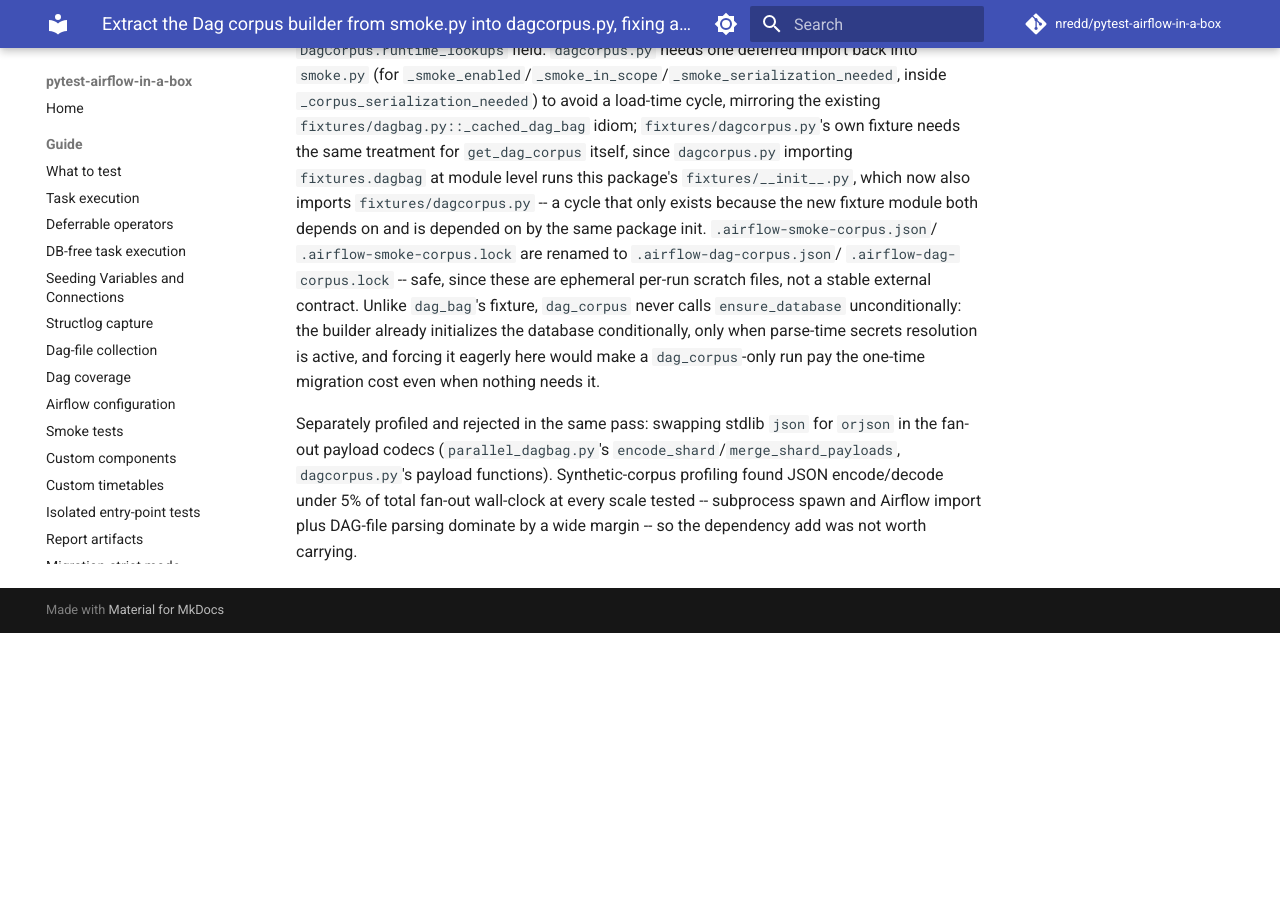
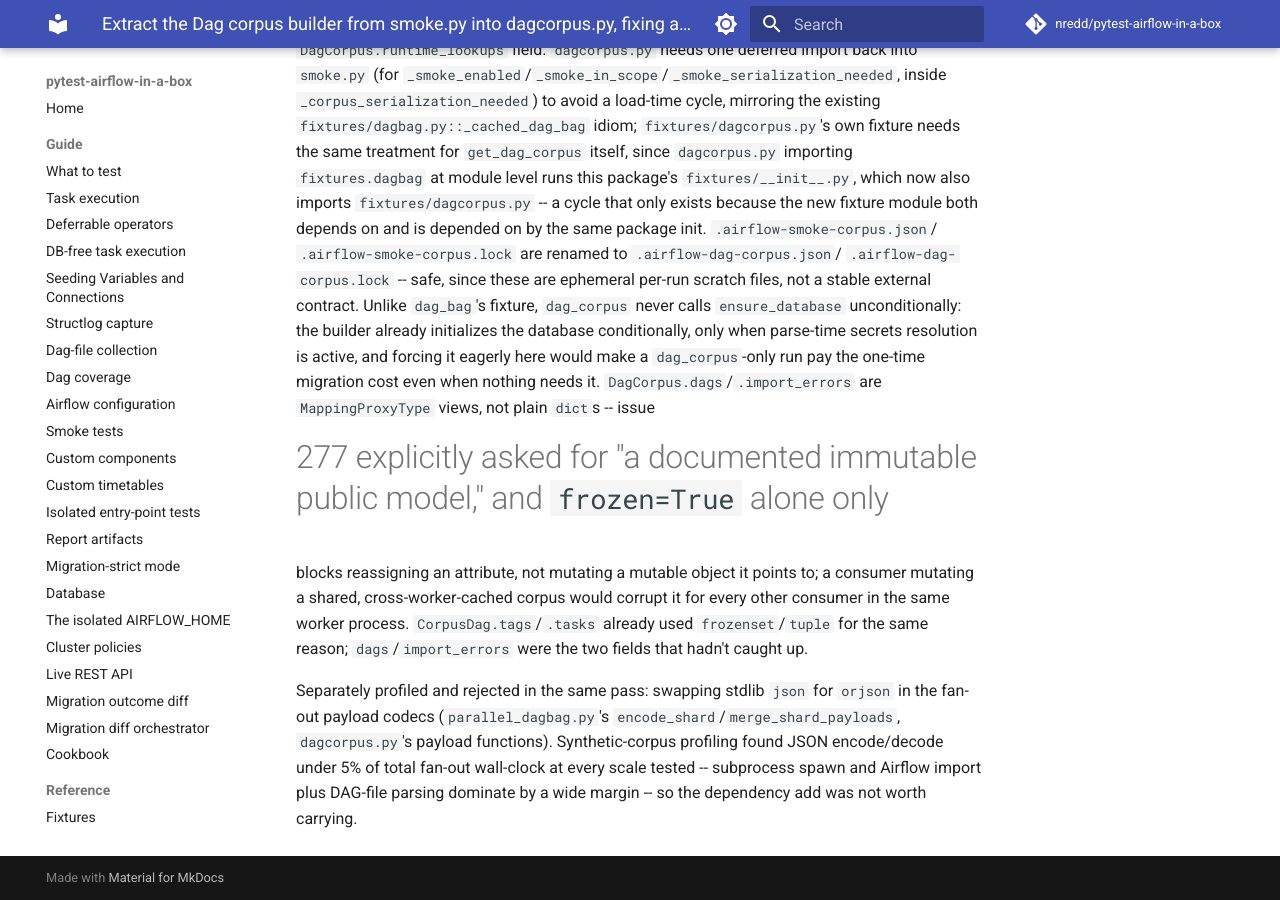
Before and after one commit to nredd/pytest-airflow-in-a-box, an MkDocs documentation site: the page built from docs/adr/0003-extract-dag-corpus-from-smoke.md, in a window 1280 px wide and 900 px high, scrolled down 1877 px. Built offline with MkDocs 1.6.1 and Material for MkDocs 9.7.7, drawn with Linux system fonts in a browser that asks for light colours; comment, search, counter and statistics services are not loaded; before the commit the page ends 2510 px from its top, so only the background shows below that.

Commit message:
Make DagCorpus.dags/import_errors read-only mapping views
Issue #277 explicitly asks for "a documented immutable public model." `frozen=True`
alone only blocks reassigning a `DagCorpus` attribute, not mutating a mutable object
it points to -- and `dags`/`import_errors` are shared across every consumer in a
worker process via the cross-worker cache, so a consumer mutating its corpus would
corrupt it for everyone else sharing the same build.

Changes:
- Type `DagCorpus.dags`/`.import_errors` as `Mapping[str, ...]` and construct them as
  `MappingProxyType` in both `_build_dag_corpus` and `_dag_corpus_from_payload`
- Copy `import_errors` back to a plain `dict` in `_dag_corpus_payload` before handing
  it to the JSON encoder, which does not accept `MappingProxyType`
- Add `test_dag_corpus_dags_and_import_errors_are_read_only` and
  `test_dag_corpus_from_payload_produces_read_only_mappings` to `tests/test_dagcorpus.py`,
  pinning the `TypeError` on mutation from both construction paths
- Update `CONTEXT.md`, `docs/guide/smoke-tests.md`, and `docs/adr/0003-extract-dag-corpus-from-smoke.md`
  to document the read-only guarantee and why `CorpusDag.tags`/`.tasks` already needed
  no equivalent fix (already `frozenset`/`tuple`)

```diff
--- a/docs/adr/0003-extract-dag-corpus-from-smoke.md
+++ b/docs/adr/0003-extract-dag-corpus-from-smoke.md
@@ -83,6 +83,12 @@
 `ensure_database` unconditionally: the builder already initializes the database
 conditionally, only when parse-time secrets resolution is active, and forcing it eagerly here
 would make a `dag_corpus`-only run pay the one-time migration cost even when nothing needs it.
+`DagCorpus.dags`/`.import_errors` are `MappingProxyType` views, not plain `dict`s -- issue
+#277 explicitly asked for "a documented immutable public model," and `frozen=True` alone only
+blocks reassigning an attribute, not mutating a mutable object it points to; a consumer
+mutating a shared, cross-worker-cached corpus would corrupt it for every other consumer in the
+same worker process. `CorpusDag.tags`/`.tasks` already used `frozenset`/`tuple` for the same
+reason; `dags`/`import_errors` were the two fields that hadn't caught up.
 
 Separately profiled and rejected in the same pass: swapping stdlib `json` for `orjson` in the
 fan-out payload codecs (`parallel_dagbag.py`'s `encode_shard`/`merge_shard_payloads`,
```
Also changed, not shown: CONTEXT.md (+4 -1 lines), docs/guide/smoke-tests.md (+4 -1 lines), 2 other files.
